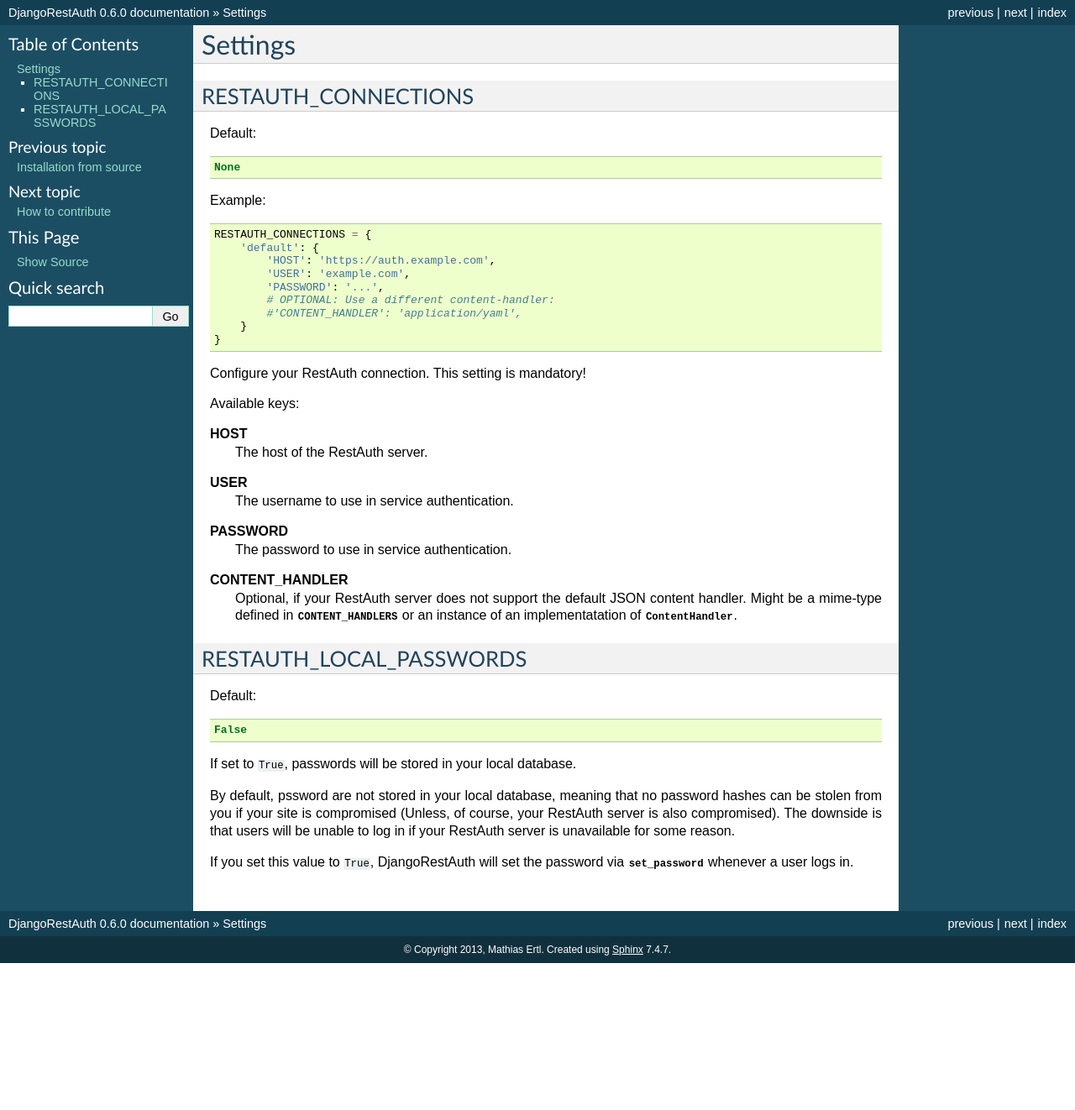
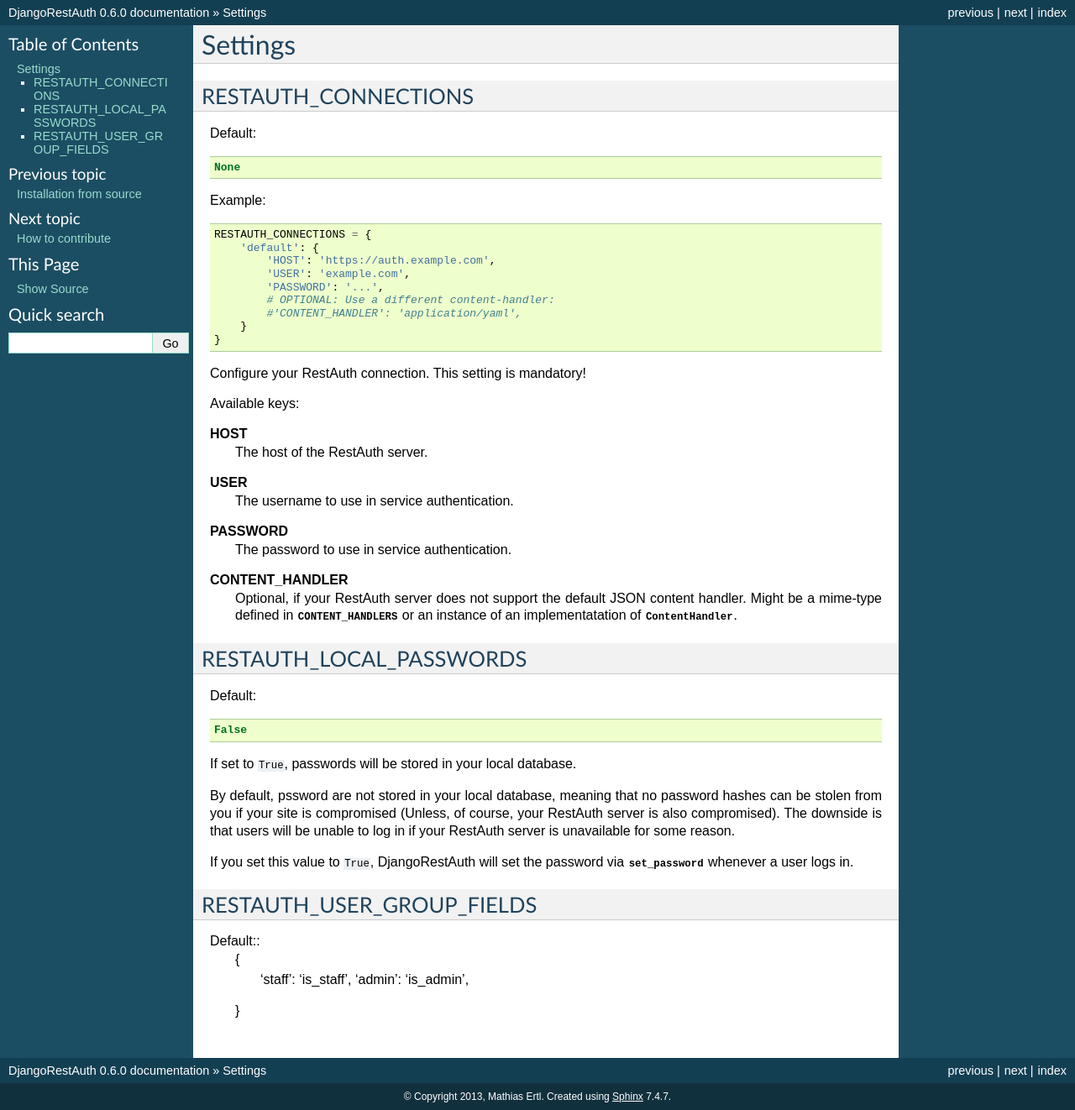
Before and after one commit to RestAuth/django, a Sphinx documentation site: the page built from doc/source/settings.rst, in a window 1280 px wide. Shown: the whole page at 84% size. Built offline with Sphinx 7.4.7, drawn with Linux system fonts in a browser that asks for light colours; before the commit the page ends 1147 px from its top, so only the background shows below that.

Commit message:
start documenting RESTAUTH_USER_GROUP_FIELDS

```diff
--- a/doc/source/settings.rst
+++ b/doc/source/settings.rst
@@ -62,3 +62,12 @@
 :py:meth:`set_password
 <Django:django.contrib.auth.models.AbstractBaseUser.set_password>` whenever a
 user logs in.
+
+RESTAUTH_USER_GROUP_FIELDS
+__________________________
+
+Default::
+   {
+       'staff': 'is_staff',
+       'admin': 'is_admin',
+   }
```
